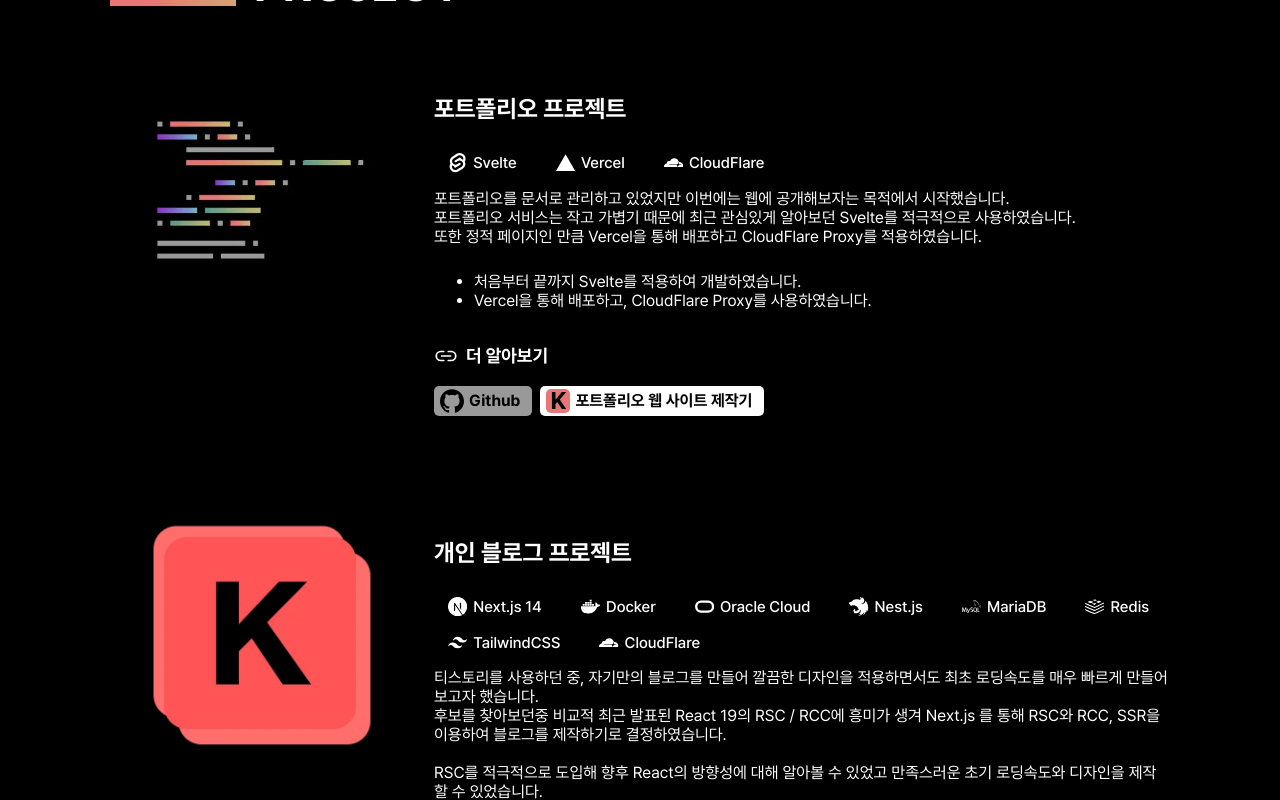
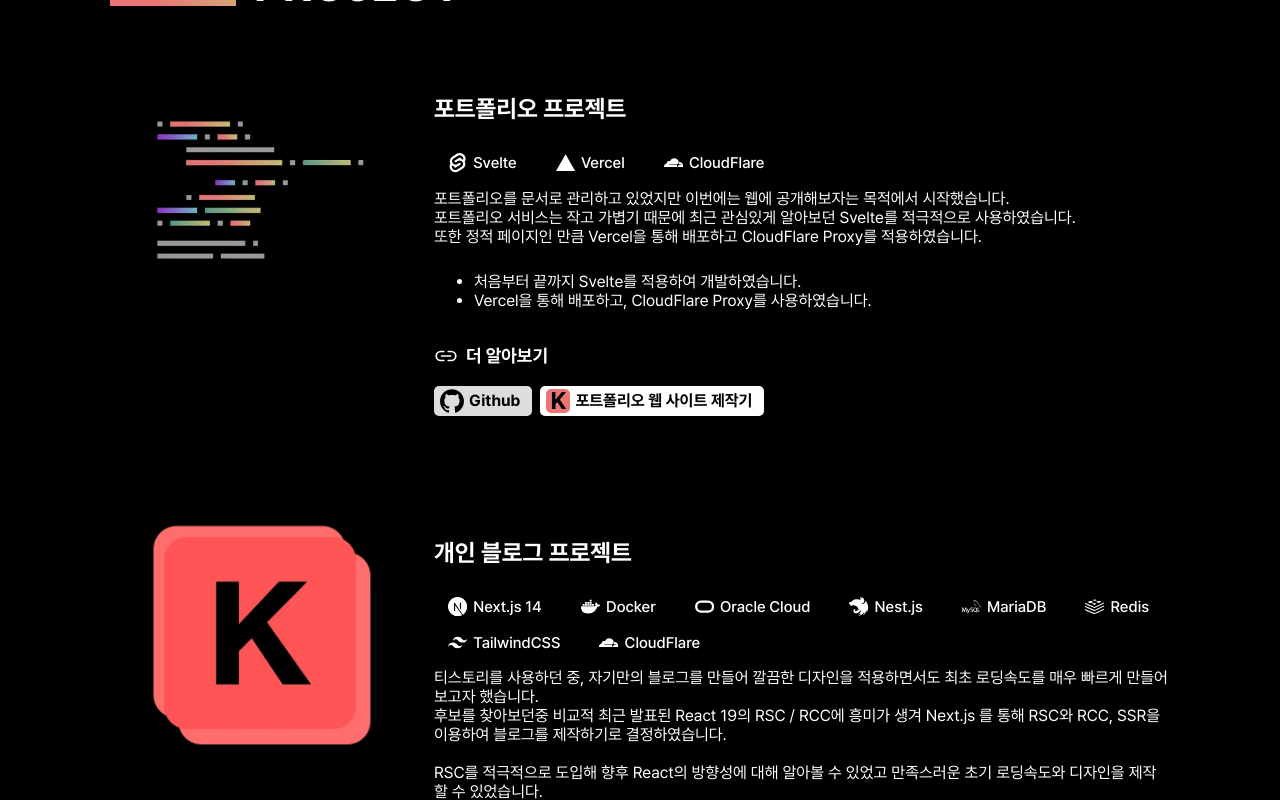
Before and after one commit to skrksbry/my-svelt-portfolio, a SvelteKit app: page / in a window 1280 px wide. In both pictures the pointer is over the link 483 px from the left and 3164 px from the top of the page. Shown: the part 2764-3564 px from the top of the page. Built offline with nearby package versions, Linux system fonts and the light colour scheme.

Commit message:
fix : 스타일 수정

```diff
--- a/src/components/KirsiBlogLogo.svelte
+++ b/src/components/KirsiBlogLogo.svelte
@@ -7,7 +7,7 @@
         justify-content: center;
         width: 24px;
         height: 24px;
-        background-color: #eb7575;
+        background-color: #eb7575 !important;
         font-size: 24px;
         font-weight: 900;
         color: #000;
--- a/src/routes/styles.css
+++ b/src/routes/styles.css
@@ -248,7 +248,7 @@ body {
 	font-weight: 700;
 }
 .projectLink > a :hover {
-	background: #999999;
+	background: #dddddd;
 }
 .titleTypo {
 	font-size: 42px;
```
